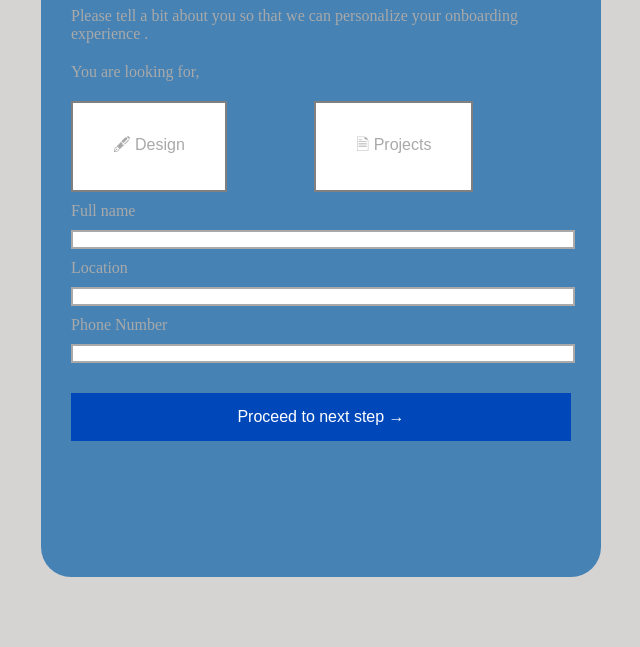
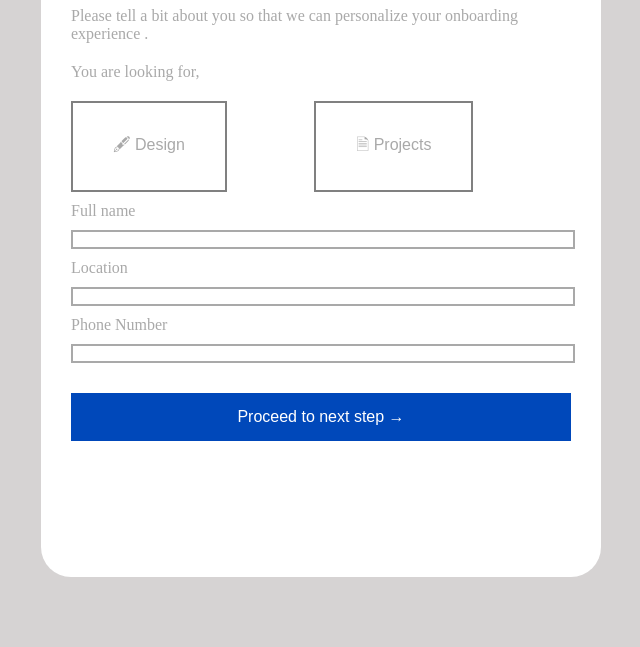
Before and after one commit to mallikapathak/Design, a plain HTML site: page index.html in a window 1280 px wide. Shown: the part 153-800 px from the top of the page, without its empty margins (9-649 px from the left). Drawn offline with Linux system fonts and the light colour scheme.

Commit message:
Update index.css

```diff
--- a/index.css
+++ b/index.css
@@ -10,7 +10,7 @@
     padding: 50px;
 }
 .box{
-    background-color:  steelblue;;
+    background-color:  white;
     height: 600px;
     width: 500px;
     padding: 30px;
```
